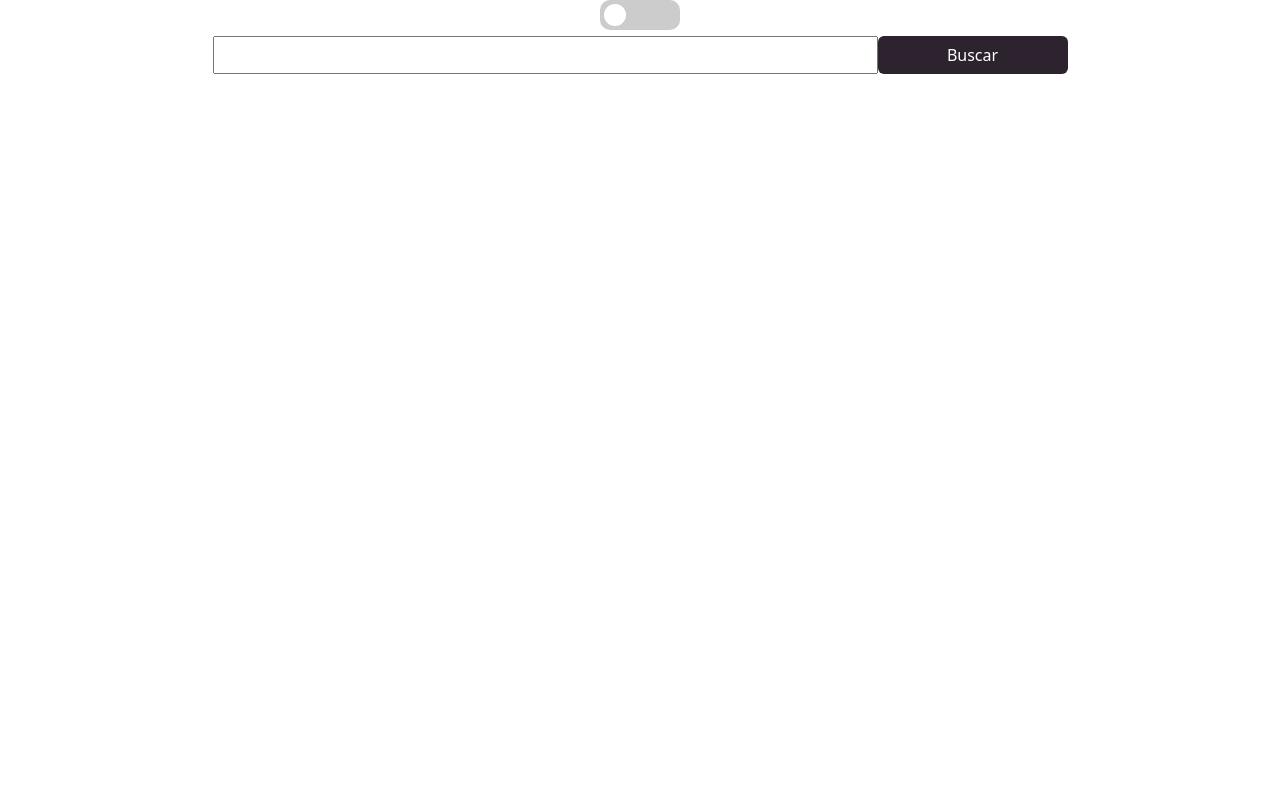
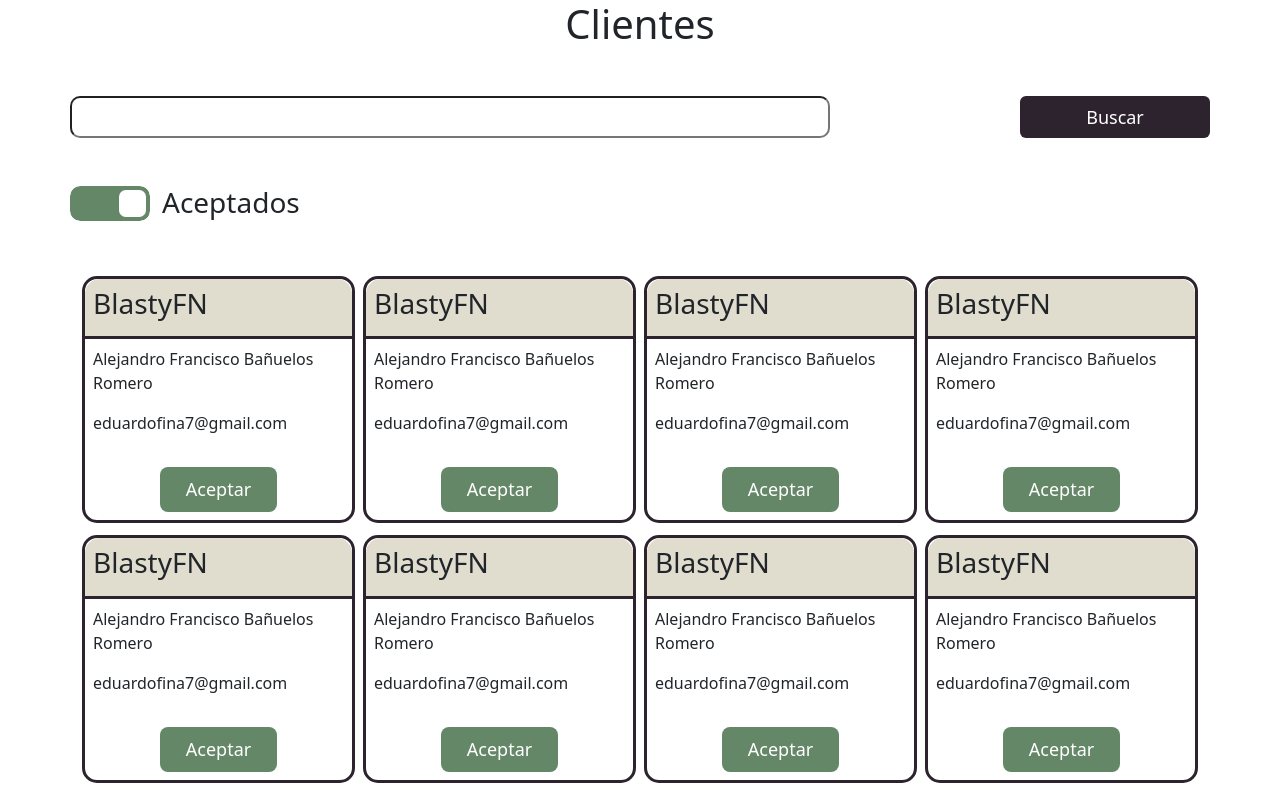
Before and after one commit to BlastyFN/factura-sync, a React (Create React App) app: page / in a window 1280 px wide. Shown: the top 793 px of the page. Built offline with nearby package versions, Linux system fonts and the light colour scheme.

Commit message:
Clients Board UI v1.0

```diff
--- a/src/components/ClientsContainer.jsx
+++ b/src/components/ClientsContainer.jsx
@@ -1,28 +1,93 @@
-import React from 'react';
+
+import React, {useState } from 'react';
 
 const ClientsContainer = () =>{
+    const [accepted, setAccepted] = useState(true);
+    const [filterText, setFilterText] = useState("");
+
+    const toggleAcceptance=()=> {
+        setAccepted(!accepted);
+    }
     return(
-    <div className='ClientsContainer'>
-        <ClientsFilter/>
-    </div>
+        <div className='ClientsContainer'>
+            <h1 className='text-center'>Clientes</h1>
+            <ClientsFilter isAccepted={accepted} onChangeSwitch={toggleAcceptance} onBtnSubmit={setFilterText}/>
+            <ClientBoard />
+        </div>
     );
 }
 
-const ClientsFilter = () =>{
+const ClientsFilter = ({isAccepted, onChangeSwitch, onBtnSubmit}) =>{
+    //Estado local para poder limpiarlo cuando cambia el switch
+    const [search, setSearch] = useState('');
     return(
-        <div className="ClientsFilter container text-center">
-            <div className="switch">
-                <input type="checkbox" id="switch-1" className="switch-input"/>
-                <label for="switch-1" className="switch-label"></label>
+        <div className="ClientsFilter container  mt-6">
+
+            <div className='row client-filter-row'>
+                <input type="text" className='client-filter-text-input col-8' value={search} onChange={(e)=>setSearch(e.target.value)}/>
+                <button className='btn btn-black col-2 offset-2' onClick={()=>onBtnSubmit(search)}>Buscar</button>
+            </div>
+            <div className='row client-filter-row'>
+                <div className="switch col-2  d-inline-block">
+                    <input type="checkbox" id="switch-1" className="switch-input"  checked={isAccepted} onChange={()=>{
+                        onChangeSwitch();
+                        setSearch("");
+                        onBtnSubmit("");
+                    } }/>
+                    <label htmlFor="switch-1" className="switch-label"></label>
+
+                </div>
+                <h3 className='d-inline-block col-10'>{isAccepted ? "Aceptados" : "No Aceptados"}</h3>
             </div>
 
-            <div className='row justify-content-md-center'>
-                <input type="text form-control" className='col-7'/>
-                <button className='btn btn-black col-2'>Buscar</button>
+            <div className='row client-filter-row'>
+
             </div>
 
         </div>
     );
 }
 
+const ClientBoard = () =>{
+    return(
+        <div className='container overflow-hidden'>
+            <div className='row row-cols-2 row-cols-lg-4 g-1 g-lg-2'>
+                <ClientCard />
+                <ClientCard />
+                <ClientCard />
+                <ClientCard />
+                <ClientCard />
+                <ClientCard />
+                <ClientCard />
+                <ClientCard />
+                <ClientCard />
+                <ClientCard />
+
+
+            </div>
+
+        </div>
+    );
+}
+
+const ClientCard = ()=>{
+    return(
+        <div className='col mb-1'>
+            <div className='ClientCard col'>
+                <div className='ClientCard-header p-2'>
+                    <h3>BlastyFN</h3>
+                </div>
+                <div className='ClientCard-body p-2'>
+                    <p >Alejandro Francisco Bañuelos Romero</p>
+                    <p>eduardofina7@gmail.com</p>
+                </div>
+                <div className='ClientCard-footer p-2 d-grid gap-2 col-6 mx-auto'>
+                    <button className='btn btn-lg btn-green'>Aceptar</button>
+                </div>
+
+            </div>
+        </div>
+
+    )
+}
 export default ClientsContainer;
--- a/src/global.css
+++ b/src/global.css
@@ -1,14 +1,62 @@
 :root {
     --Raisin-Black: #2D232E;
     --Onyx: #474448;
+    --Green: #648767;
+    --Bone: #E0DDCF;
+    --Red: #EF767A;
   }
 
 .btn-black{
     background-color: var(--Raisin-Black);
     color: white;
+    font-size: large;
 }
 
-.btn-black:hover{
+.btn:hover{
     background-color: var(--Onyx);
     color: white;
 }
+
+.client-filter-row{
+    margin-top: 3rem;
+}
+
+.client-filter-text-input{
+    border-radius: 10px;
+    font-size: x-large;
+}
+
+.switch-text {
+    color: var(--Raisin-Black); /* Color del texto */
+    margin-left: 10px; /* Espacio entre el switch y el texto */
+    line-height: 35px; /* Alineación vertical del texto */
+}
+
+.ClientCard{
+    border-style: solid;
+    border-color: var(--Raisin-Black);
+    padding: 0;
+    border-radius: 15px;
+
+}
+
+.ClientCard-header{
+    background-color: var(--Bone);
+    width: 100%;
+    /* display: inline-block; */
+    border-bottom-style: solid;
+    border-color: var(--Raisin-Black);
+    border-top-right-radius: 15px;
+    border-top-left-radius: 15px;
+}
+
+.ClientCard-header h2{
+    padding-left: 4px;
+}
+
+
+.btn-green{
+    background-color: var(--Green);
+    color: white;
+    font-size: large;
+}
--- a/src/switch.css
+++ b/src/switch.css
@@ -2,7 +2,10 @@
     position: relative;
     display: inline-block;
     width: 80px;
-    height: 30px;
+    height: 35px;
+    border-radius: 10px;
+    overflow: hidden;
+    float: left;
   }
 
   .switch-input {
@@ -15,28 +18,30 @@
     left: 0;
     width: 100%;
     height: 100%;
-    background-color: #ccc;
+    background-color: var(--Red);
     border-radius: 10px;
     cursor: pointer;
     transition: background-color 0.3s ease;
   }
+
+
 
   .switch-label::after {
     content: "";
     position: absolute;
     top: 4px;
     left: 4px;
-    width: 22px;
-    height: 22px;
+    width: 27px;
+    height: 27px;
     background-color: #fff;
-    border-radius: 50%;
+    border-radius: 25%;
     transition: transform 0.3s ease;
   }
 
   .switch-input:checked + .switch-label {
-    background-color: #648767;
+    background-color: var(--Green);
   }
 
   .switch-input:checked + .switch-label::after {
-    transform: translateX(50px);
+    transform: translateX(45px);
   }
```
